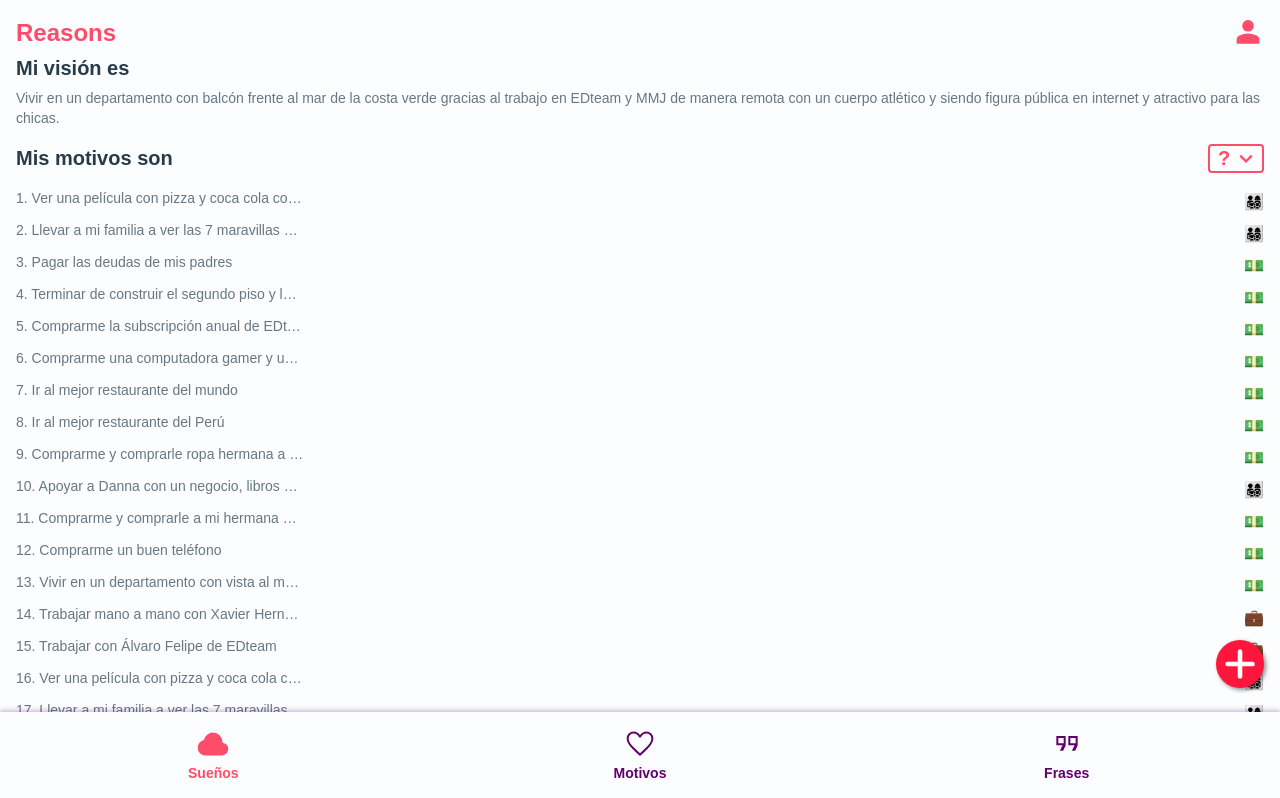
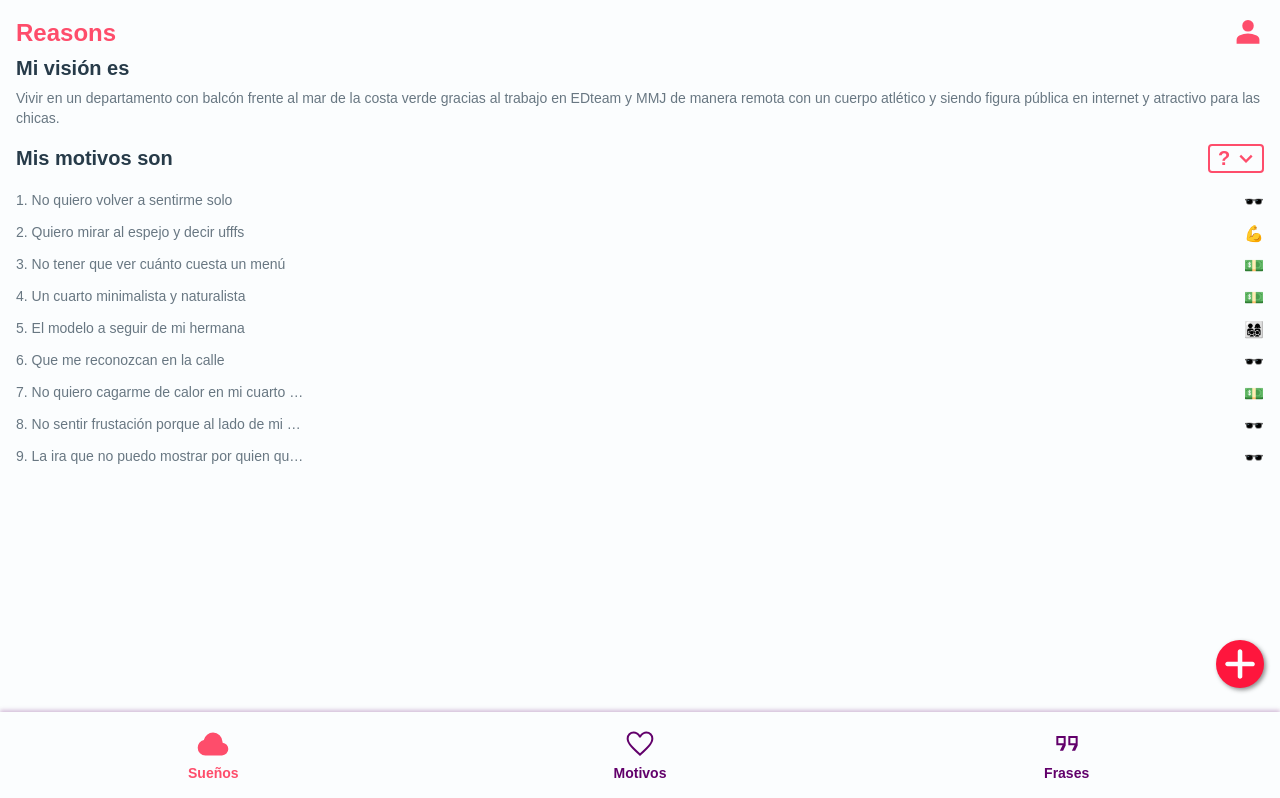
Before and after one commit to DenilDenilson/reasons, a React (Vite) app: page /reasons in a window 1280 px wide. Shown: the top 798 px of the page. Built offline with nearby package versions, Linux system fonts and the light colour scheme.

Commit message:
Añadido los motivos al user de prueba y adaptado a la página

```diff
--- a/src/DreamContainer.jsx
+++ b/src/DreamContainer.jsx
@@ -12,7 +12,7 @@ export default function DreamContainer() {
       </div>
       <ul className="flex flex-col gap-2">
         {user.dreams.map((dream) => (
-          <li key={dream.id} className="flex justify-between">
+          <li key={dream.id} className="flex justify-between items-center">
             <span className="small-regular text-greys-TEXT w-72 truncate">
               {i++}. {dream.content}
             </span>{" "}
--- a/src/ReasonContainer.jsx
+++ b/src/ReasonContainer.jsx
@@ -11,12 +11,12 @@ export default function ReasonContainer() {
         <DreamSelection />
       </div>
       <ul className="flex flex-col gap-2">
-        {user.dreams.map((dream) => (
-          <li key={dream.id} className="flex justify-between">
+        {user.motivos.map((motivo) => (
+          <li key={motivo.id} className="flex justify-between items-center">
             <span className="small-regular text-greys-TEXT w-72 truncate">
-              {i++}. {dream.content}
+              {i++}. {motivo.content}
             </span>{" "}
-            <span>{dream.emoji}</span>
+            <span>{motivo.emoji}</span>
           </li>
         ))}
       </ul>
--- a/src/assets/user.js
+++ b/src/assets/user.js
@@ -60,62 +60,108 @@ var user = {
       content: "Trabajar mano a mano con Xavier Hernandez de MMJ",
     },
     { id: 15, emoji: "💼", content: "Trabajar con Álvaro Felipe de EDteam" },
+    // {
+    //   id: 1,
+    //   emoji: "👨‍👩‍👧‍👦",
+    //   content: "Ver una película con pizza y coca cola con mi familia",
+    // },
+    // {
+    //   id: 2,
+    //   emoji: "👨‍👩‍👧‍👦",
+    //   content: "Llevar a mi familia a ver las 7 maravillas del mundo",
+    // },
+    // { id: 3, emoji: "💵", content: "Pagar las deudas de mis padres" },
+    // {
+    //   id: 4,
+    //   emoji: "💵",
+    //   content: "Terminar de construir el segundo piso y la azotea de mi casa",
+    // },
+    // {
+    //   id: 5,
+    //   emoji: "💵",
+    //   content: "Comprarme la subscripción anual de EDteam",
+    // },
+    // {
+    //   id: 6,
+    //   emoji: "💵",
+    //   content: "Comprarme una computadora gamer y una laptop gozu y liviana",
+    // },
+    // { id: 7, emoji: "💵", content: "Ir al mejor restaurante del mundo" },
+    // { id: 8, emoji: "💵", content: "Ir al mejor restaurante del Perú" },
+    // {
+    //   id: 9,
+    //   emoji: "💵",
+    //   content: "Comprarme y comprarle ropa hermana a toda mi familia",
+    // },
+    // {
+    //   id: 10,
+    //   emoji: "👨‍👩‍👧‍👦",
+    //   content:
+    //     "Apoyar a Danna con un negocio, libros y educación no tradicional",
+    // },
+    // {
+    //   id: 11,
+    //   emoji: "💵",
+    //   content: "Comprarme y comprarle a mi hermana un buen perfume",
+    // },
+    // { id: 12, emoji: "💵", content: "Comprarme un buen teléfono" },
+    // {
+    //   id: 13,
+    //   emoji: "💵",
+    //   content: "Vivir en un departamento con vista al mar en Lima sur Perú",
+    // },
+    // {
+    //   id: 14,
+    //   emoji: "💼",
+    //   content: "Trabajar mano a mano con Xavier Hernandez de MMJ",
+    // },
+    // { id: 15, emoji: "💼", content: "Trabajar con Álvaro Felipe de EDteam" },
+  ],
+  motivos: [
+    { id: 1, content: "No quiero volver a sentirme solo", emoji: "🕶️" },
     {
-      id: 1,
-      emoji: "👨‍👩‍👧‍👦",
-      content: "Ver una película con pizza y coca cola con mi familia",
+      id: 2,
+      content: "Quiero mirar al espejo y decir ufffs",
+      emoji: "💪",
     },
     {
-      id: 2,
-      emoji: "👨‍👩‍👧‍👦",
-      content: "Llevar a mi familia a ver las 7 maravillas del mundo",
+      id: 3,
+      content: "No tener que ver cuánto cuesta un menú",
+      emoji: "💵",
     },
-    { id: 3, emoji: "💵", content: "Pagar las deudas de mis padres" },
     {
       id: 4,
+      content: "Un cuarto minimalista y naturalista",
       emoji: "💵",
-      content: "Terminar de construir el segundo piso y la azotea de mi casa",
     },
     {
       id: 5,
-      emoji: "💵",
-      content: "Comprarme la subscripción anual de EDteam",
+      content: "El modelo a seguir de mi hermana",
+      emoji: "👨‍👩‍👧‍👦",
+    },
+    {
+      id: 5,
+      content: "Que me reconozcan en la calle",
+      emoji: "🕶️",
     },
     {
       id: 6,
+      content:
+        "No quiero cagarme de calor en mi cuarto porque mi roommate quiere privacidad, osea que no salga",
       emoji: "💵",
-      content: "Comprarme una computadora gamer y una laptop gozu y liviana",
-    },
-    { id: 7, emoji: "💵", content: "Ir al mejor restaurante del mundo" },
-    { id: 8, emoji: "💵", content: "Ir al mejor restaurante del Perú" },
-    {
-      id: 9,
-      emoji: "💵",
-      content: "Comprarme y comprarle ropa hermana a toda mi familia",
     },
     {
-      id: 10,
-      emoji: "👨‍👩‍👧‍👦",
+      id: 7,
       content:
-        "Apoyar a Danna con un negocio, libros y educación no tradicional",
+        "No sentir frustación porque al lado de mi cuarto tienen sexo y yo no ¡!",
+      emoji: "🕶️",
     },
     {
-      id: 11,
-      emoji: "💵",
-      content: "Comprarme y comprarle a mi hermana un buen perfume",
+      id: 8,
+      content:
+        "La ira que no puedo mostrar por quien quiero que sea mi amiga parace ignorarme, mrd! van a ver lo que se pierden!",
+      emoji: "🕶️",
     },
-    { id: 12, emoji: "💵", content: "Comprarme un buen teléfono" },
-    {
-      id: 13,
-      emoji: "💵",
-      content: "Vivir en un departamento con vista al mar en Lima sur Perú",
-    },
-    {
-      id: 14,
-      emoji: "💼",
-      content: "Trabajar mano a mano con Xavier Hernandez de MMJ",
-    },
-    { id: 15, emoji: "💼", content: "Trabajar con Álvaro Felipe de EDteam" },
   ],
 };
 
```
